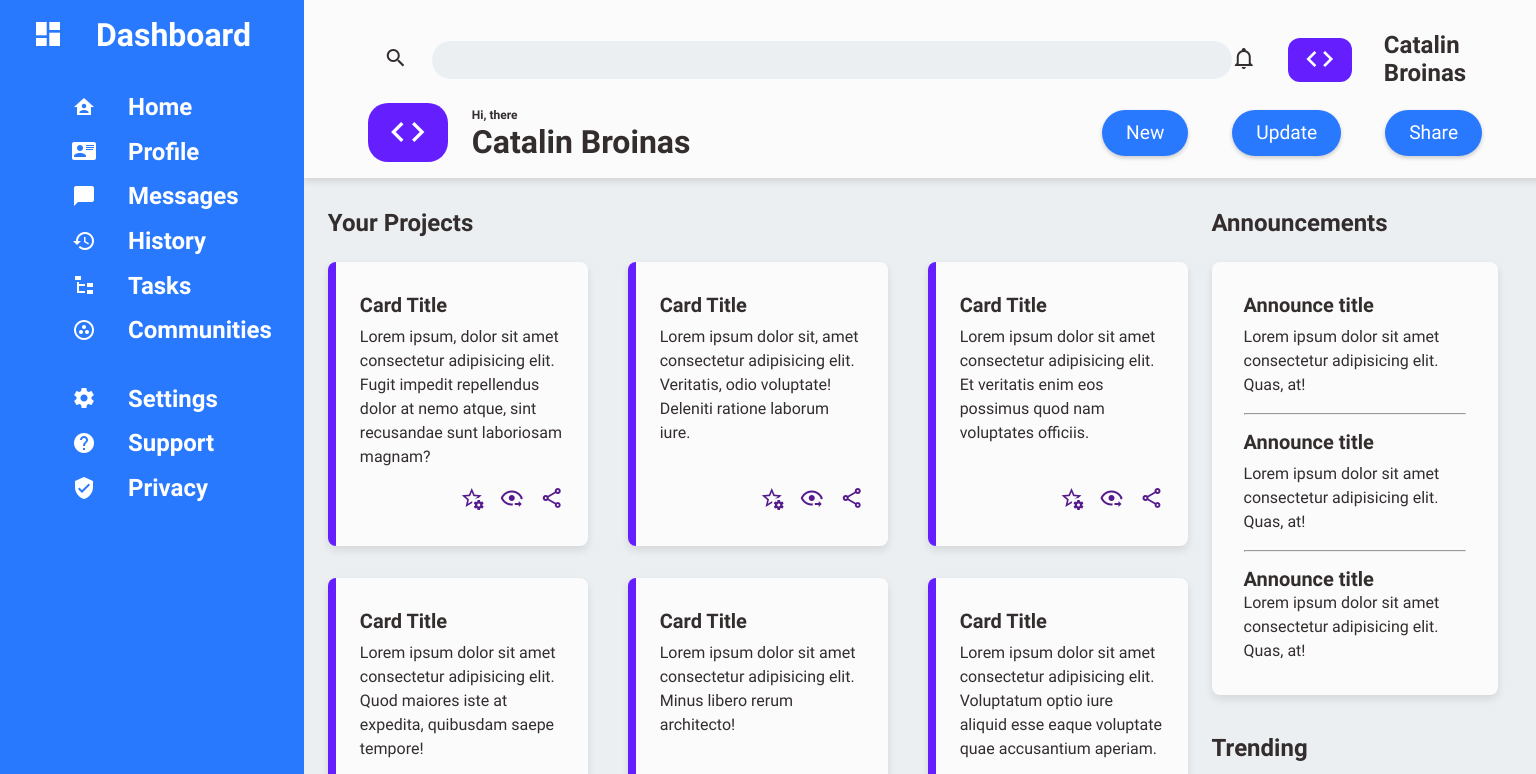
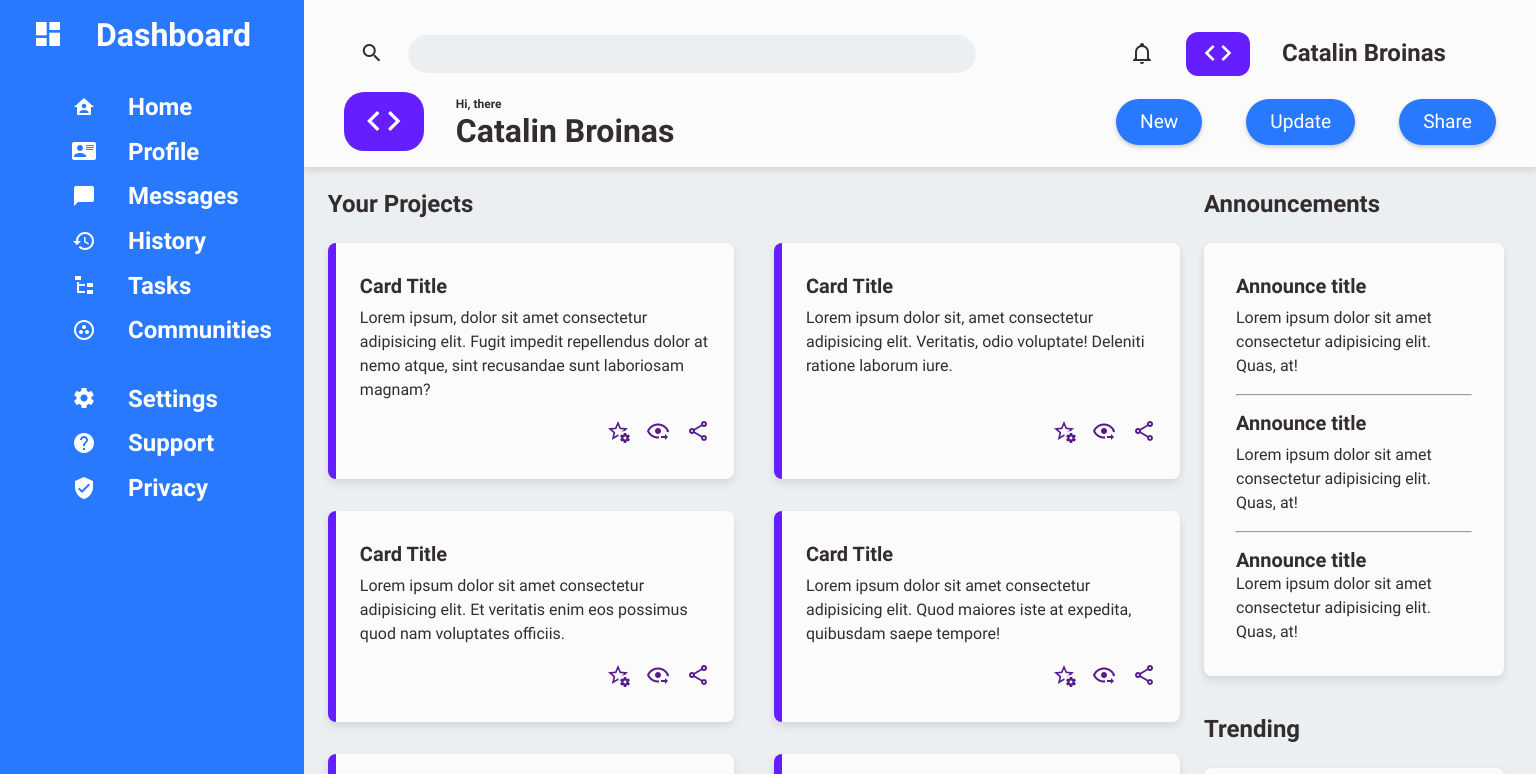
Before and after one commit to catalinbroinas/admin-dashboard, a website: page index.html in a window 1536 px wide. Shown: the top 774 px of the page. Drawn offline with Linux system fonts and the light colour scheme.

Commit message:
Add CSS for more responsive design Layout display well on HD devices

```diff
--- a/css/style.css
+++ b/css/style.css
@@ -39,7 +39,7 @@ ul li
     min-height: 100vh;
     display: grid;
     grid-template-rows: repeat(2, auto);
-    grid-template-columns: 1fr 4fr;
+    grid-template-columns: minmax(auto, 400px) minmax(2fr, auto);
     grid-template-areas: "sidebar header"
                         "sidebar container"
 }
@@ -56,7 +56,7 @@ ul li
 .sidebar
 {
     grid-area: sidebar;
-    padding: 1rem 2rem;
+    padding: 1rem 2.5rem;
     background-color: #2979FF;
     color: white;
 }
@@ -66,7 +66,7 @@ ul li
     color: #332D2D;
     display: grid;
     grid-area: container;
-    grid-template-columns: 3fr 1fr;
+    grid-template-columns: minmax(300px, 3fr) minmax(300px, 1fr);
     padding: 2rem 3rem 2rem 1.5rem;
     gap: 1.5rem;
 }
@@ -74,7 +74,7 @@ ul li
 .search-bar
 {
     display: grid;
-    grid-template-columns: repeat(2, auto);
+    grid-template-columns: minmax(300px, 3fr) minmax(350px, 1fr);
     justify-content: space-between;
     align-items: center;
     padding: 1rem;
@@ -91,7 +91,7 @@ ul li
 {
     display: grid;
     grid-template-columns: repeat(2, auto);
-    justify-content: space-between;
+    justify-content: start;
     align-items: center;
     gap: 1.5rem;
 }
@@ -99,7 +99,7 @@ ul li
 {
     display: grid;
     grid-template-columns: repeat(3, auto);
-    justify-content: space-between;
+    justify-content: start;
     align-items: center;
     gap: 2rem;
 }
@@ -109,13 +109,19 @@ ul li
     display: grid;
     grid-template-columns: repeat(2, auto);
     align-items: center;
-    gap: 1.5rem;
+    gap: 2rem;
+}
+
+.search-bar-control
+{
+    width: clamp(20rem, 80%, 60rem);
+    display: flex;
 }
 
 .main-cards
 {
     display: grid;
-    grid-template-columns: repeat(auto-fill, minmax(250px, 1fr));
+    grid-template-columns: repeat(auto-fill, minmax(300px, 1fr));
     gap: 2rem 2.5rem;
 }
 
@@ -270,7 +276,7 @@ ul li
 
 .search-input
 {
-    width: 50rem;
+    flex-grow: 1;
     border: none;
     background-color: #ECEFF1;
     border-radius: 1.2rem;
@@ -322,3 +328,20 @@ ul li
 {
     box-shadow: 0px 4px 8px rgba(0, 0, 0, 0.4);
 }
+
+/* HD Devices */
+@media only screen and (min-width: 1356px) and (max-width: 1909px)
+{
+    .header
+    {
+        padding: 1rem 2.5rem;
+    }
+    .sidebar
+    {
+        padding: 1rem 2rem;
+    }
+    .container
+    {
+        padding: 1.5rem 2rem 1.5rem 1.5rem;
+    }
+}
```
